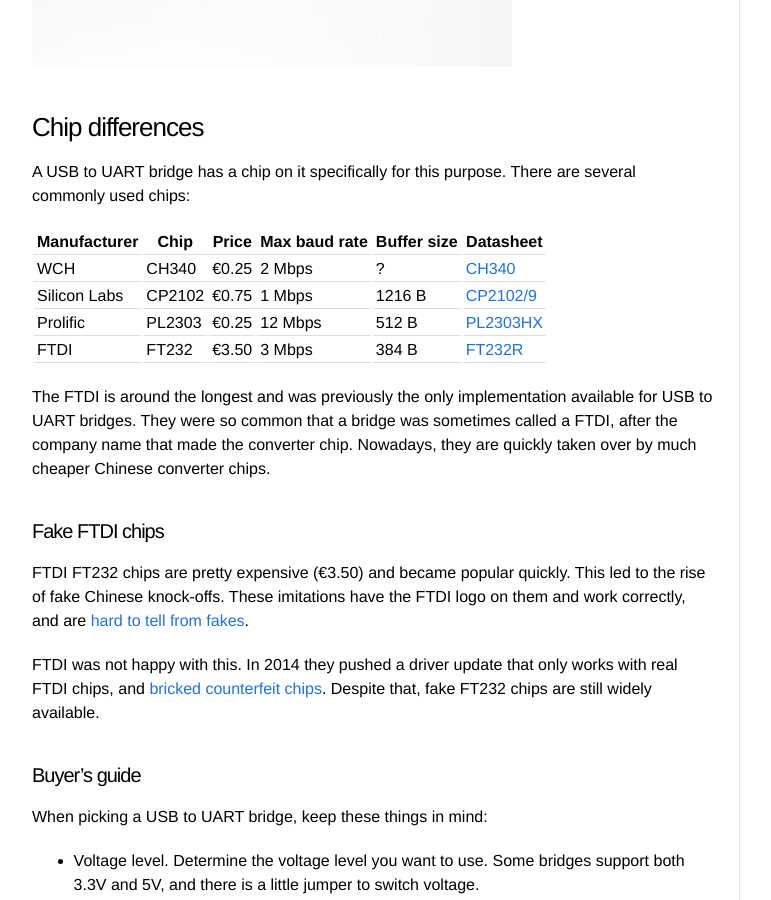
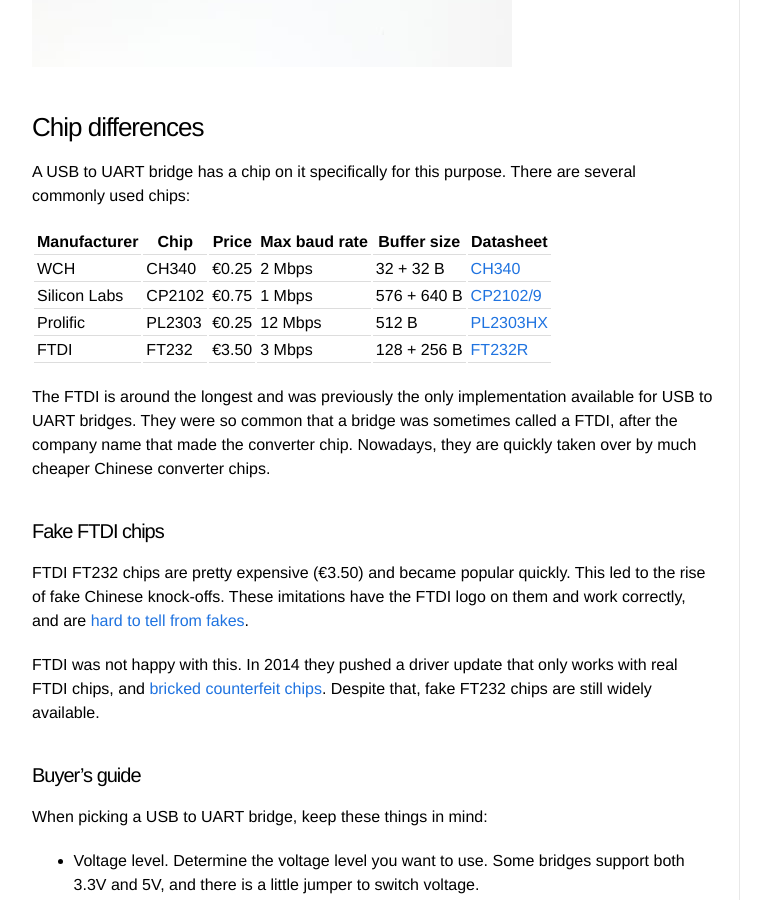
Before and after one commit to Sjord/Sjord.github.io, a Jekyll site: the page built from _posts/2018-11-24-usb-to-serial-uart.md, in a window 1280 px wide and 900 px high, scrolled down 3058 px. Shown: the whole window, without its empty margins (108-879 px from the left). Built offline with Jekyll 4.4.1, drawn with Linux system fonts in a browser that asks for light colours.

Commit message:
Update buffer sizes

```diff
--- a/_posts/2018-11-24-usb-to-serial-uart.md
+++ b/_posts/2018-11-24-usb-to-serial-uart.md
@@ -66,10 +66,10 @@
 
 | Manufacturer | Chip   | Price | Max baud rate | Buffer size | Datasheet |
 |--------------|--------|-------|---------------|-------------|-----------|
-| WCH          | CH340  | €0.25 | 2 Mbps        | ?           | [CH340](https://cdn.sparkfun.com/datasheets/Dev/Arduino/Other/CH340DS1.PDF)         |
-| Silicon Labs | CP2102 | €0.75 | 1 Mbps        | 1216 B      | [CP2102/9](https://www.silabs.com/documents/public/data-sheets/CP2102-9.pdf)          |
+| WCH          | CH340  | €0.25 | 2 Mbps        | 32 + 32 B           | [CH340](https://cdn.sparkfun.com/datasheets/Dev/Arduino/Other/CH340DS1.PDF)         |
+| Silicon Labs | CP2102 | €0.75 | 1 Mbps        | 576 + 640 B      | [CP2102/9](https://www.silabs.com/documents/public/data-sheets/CP2102-9.pdf)          |
 | Prolific     | PL2303 | €0.25 | 12 Mbps       | 512 B       | [PL2303HX](http://www.prolific.com.tw/UserFiles/files/ds_pl2303HXD_v1_4_4.pdf)          |
-| FTDI         | FT232  | €3.50 | 3 Mbps        | 384 B       | [FT232R](https://www.ftdichip.com/Support/Documents/DataSheets/ICs/DS_FT232R.pdf)          |
+| FTDI         | FT232  | €3.50 | 3 Mbps        | 128 + 256 B       | [FT232R](https://www.ftdichip.com/Support/Documents/DataSheets/ICs/DS_FT232R.pdf)          |
 
 The FTDI is around the longest and was previously the only implementation available for USB to UART bridges. They were so common that a bridge was sometimes called a FTDI, after the company name that made the converter chip. Nowadays, they are quickly taken over by much cheaper Chinese converter chips.
 
```
